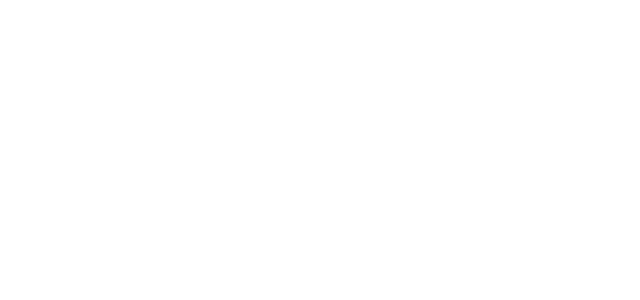
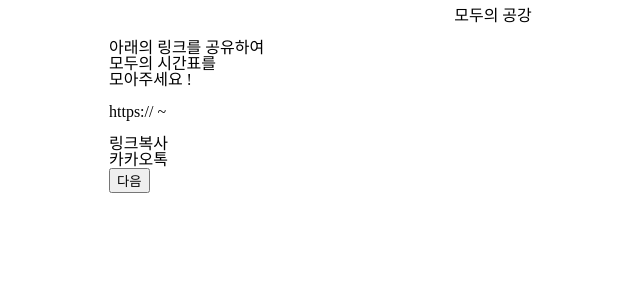
Before and after one commit to Yang-Min-Seok/client, a React (Create React App) app: page /share in a window 1280 px wide. Before the commit this address had no page. Shown: the top 300 px of the page, without its empty margins (147-787 px from the left). Built offline with nearby package versions, Linux system fonts and the light colour scheme.

Commit message:
Third page framing

```diff
--- a/src/App.js
+++ b/src/App.js
@@ -1,6 +1,7 @@
 import { BrowserRouter as Router, Routes, Route } from 'react-router-dom';
 import Landing from "./pages/landing";
 import Teams from "./pages/teams";
+import Share from "./pages/share";
 
 function App() {
   return (
@@ -9,6 +10,7 @@ function App() {
         <Routes>
           <Route path={`/`} element={<Landing />}></Route>
           <Route path={`/teams`} element={<Teams />}></Route>
+          <Route path={`/share`} element={<Share />}></Route>
         </Routes>
       </Router>
     </div>
--- /dev/null
+++ b/src/pages/share/body.jsx
@@ -0,0 +1,36 @@
+import { BodyDiv, Topper, ShareBox, LinkKakao } from "./style";
+
+function Body() {
+
+    return (
+        <BodyDiv>
+
+            <Topper>
+                <div></div>
+                <div></div>
+            </Topper>
+
+            <ShareBox>
+                <p>
+                    아래의 링크를 공유하여 <br />
+                    모두의 시간표를 <br />
+                    모아주세요 !
+                </p>
+                <p>https:// ~ </p>
+
+                <LinkKakao>
+                    <div>
+                        링크복사
+                    </div>
+                    <div>
+                        카카오톡
+                    </div>
+                </LinkKakao>
+            </ShareBox>
+
+            <button type="submit">다음</button>
+        </BodyDiv>
+    )
+}
+
+export default Body;
--- /dev/null
+++ b/src/pages/share/index.jsx
@@ -0,0 +1,14 @@
+import Wrapper from "../../styles/global/wrap";
+import Header from "../../styles/global/header";
+import Body from "./body";
+
+function Share() {
+    return (
+        <Wrapper>
+            <Header>모두의 공강</Header>
+            <Body></Body>
+        </Wrapper>
+    )
+}
+
+export default Share;
--- /dev/null
+++ b/src/pages/share/style.jsx
@@ -0,0 +1,17 @@
+import styled from "styled-components";
+
+export const BodyDiv = styled.div`
+
+`
+
+export const Topper = styled.div`
+
+`
+
+export const ShareBox = styled.div`
+
+`
+
+export const LinkKakao = styled.div`
+
+`
```
